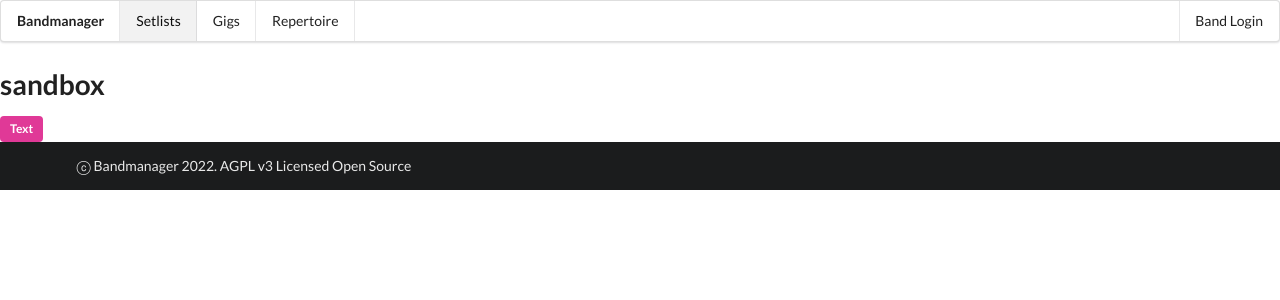
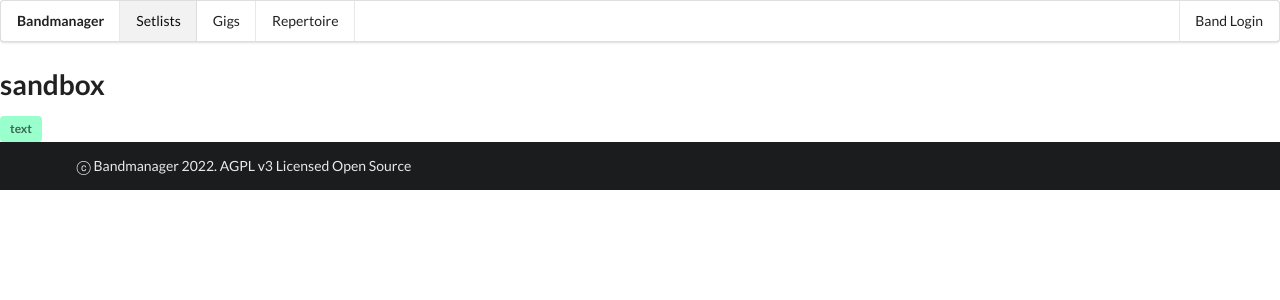
Before and after one commit to pacharanero/bandmanager, a Django app: page /sandbox/ in a window 1280 px wide. Shown: the top 300 px of the page. Run offline with Django 4.2, Linux system fonts and the light colour scheme; some libraries are stand-ins or nearby versions.

Commit message:
sandbox hsl colour exp

```diff
--- a/bandapp/templates/bandapp/sandbox.html
+++ b/bandapp/templates/bandapp/sandbox.html
@@ -3,7 +3,7 @@
 {% block title %}sandbox{% endblock %}
 
 {% block content %}
-<div class="ui pink label">
-  Text
+<div class="ui label" style="background-color: hsl(150, 100%, 80%);">
+    text
 </div>
 {% endblock content %}
```
Also changed, not shown: bandapp/static/bandapp/style.css (added).
